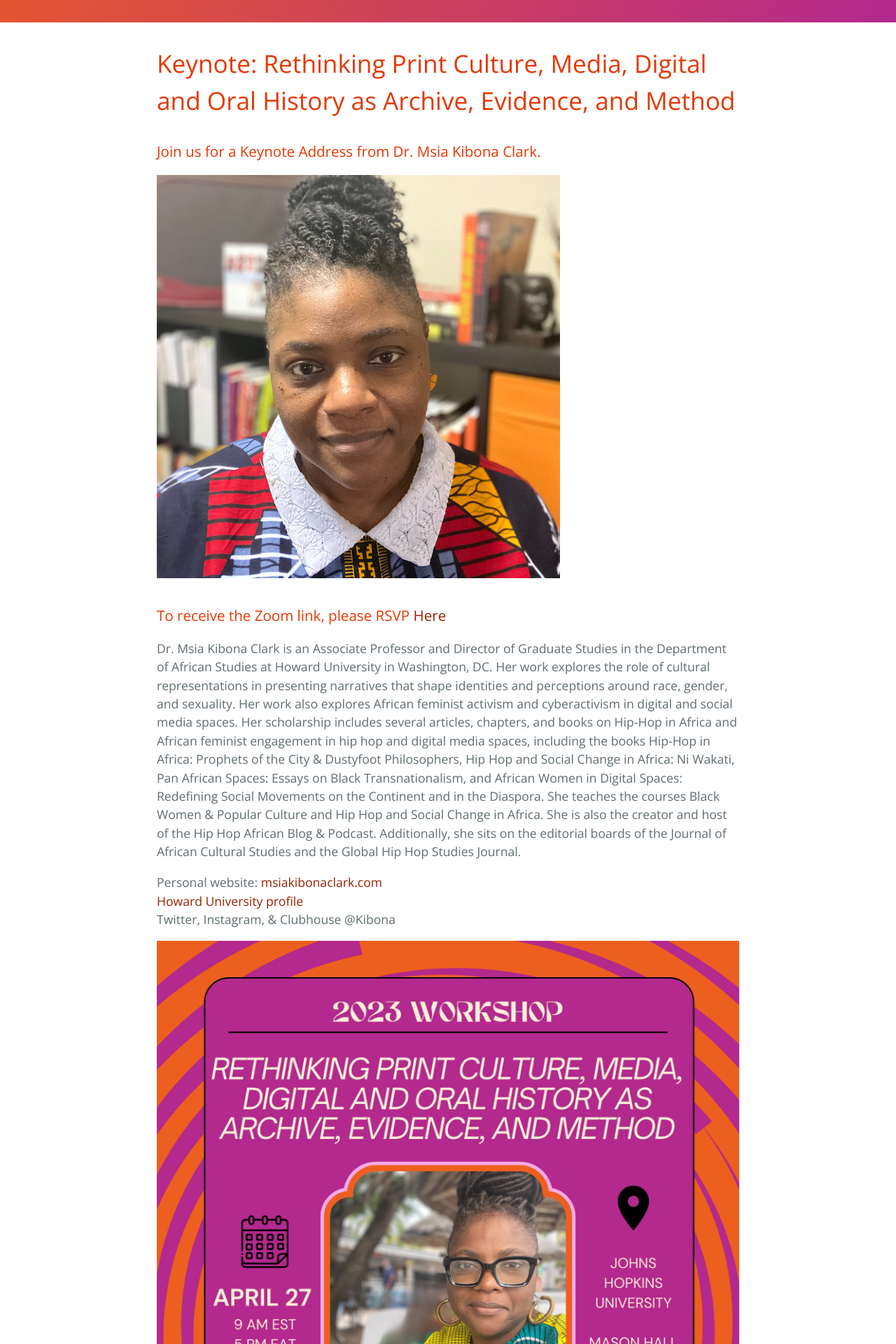
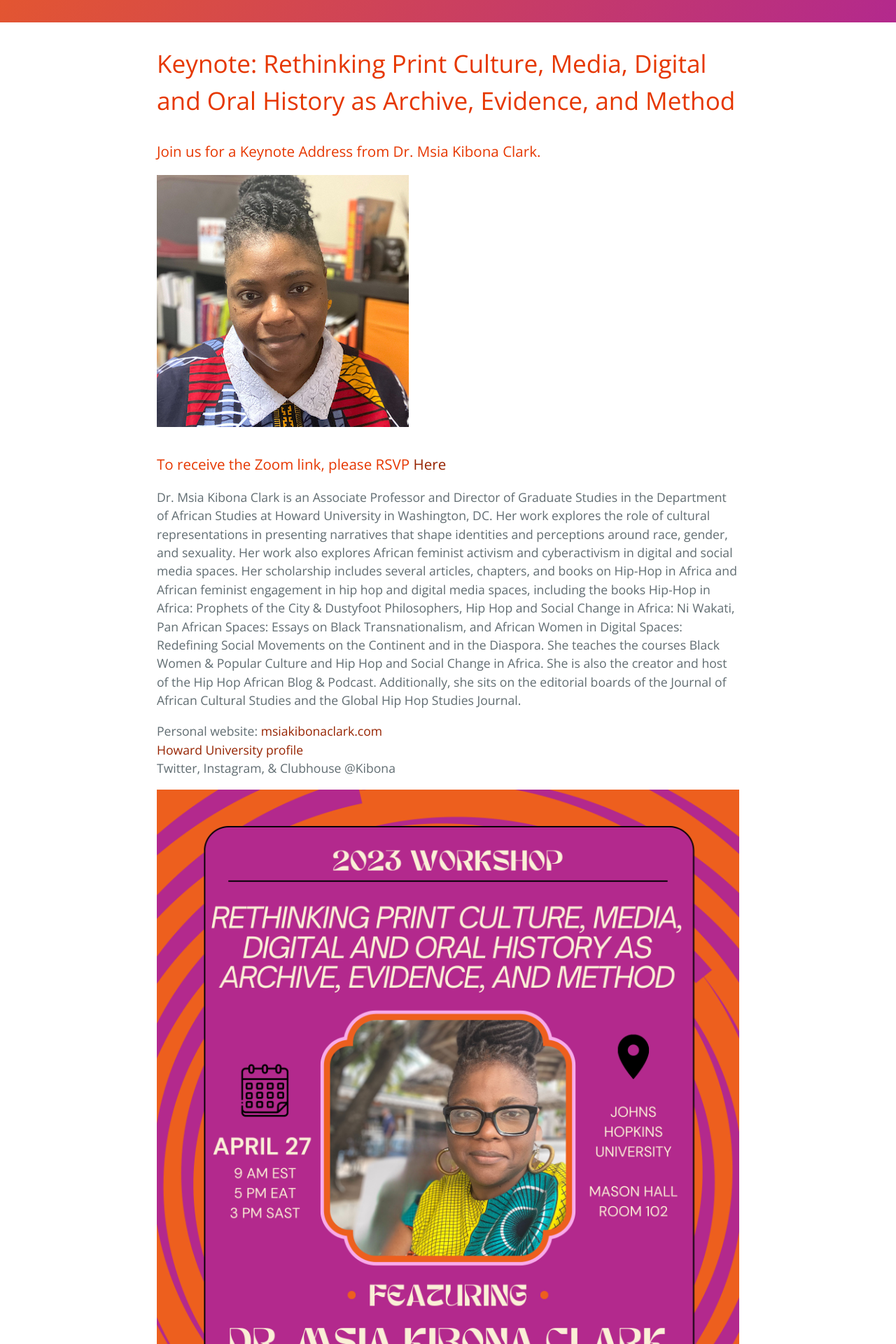
Before and after one commit to egpalazzolo/afprint, a Jekyll site: the page built from pages/keynote.md, in a window 1280 px wide. Shown: the part 473-2393 px from the top of the page at 70% size. Built offline with Jekyll 4.4.1, drawn with Linux system fonts in a browser that asks for light colours.

Commit message:
image adjustments

```diff
--- a/pages/keynote.md
+++ b/pages/keynote.md
@@ -8,7 +8,7 @@
 # Keynote: Rethinking Print Culture, Media, Digital and Oral History as Archive, Evidence, and Method
 
 ### Join us for a Keynote Address from Dr. Msia Kibona Clark.
-![](../pages/images/msia3.jpeg){: style="float: center"}
+![](../pages/images/msia3.jpeg){: style="center"}
 
 ### To receive the Zoom link, please RSVP [Here](https://docs.google.com/forms/d/e/1FAIpQLScelKAZUud_q_hu3fmhaBa_SfbmrJeFB8MeHyPwD88EqZ0tlA/viewform?usp=sf_link)
 
```
Also changed, not shown: pages/images/msia3.jpeg.
